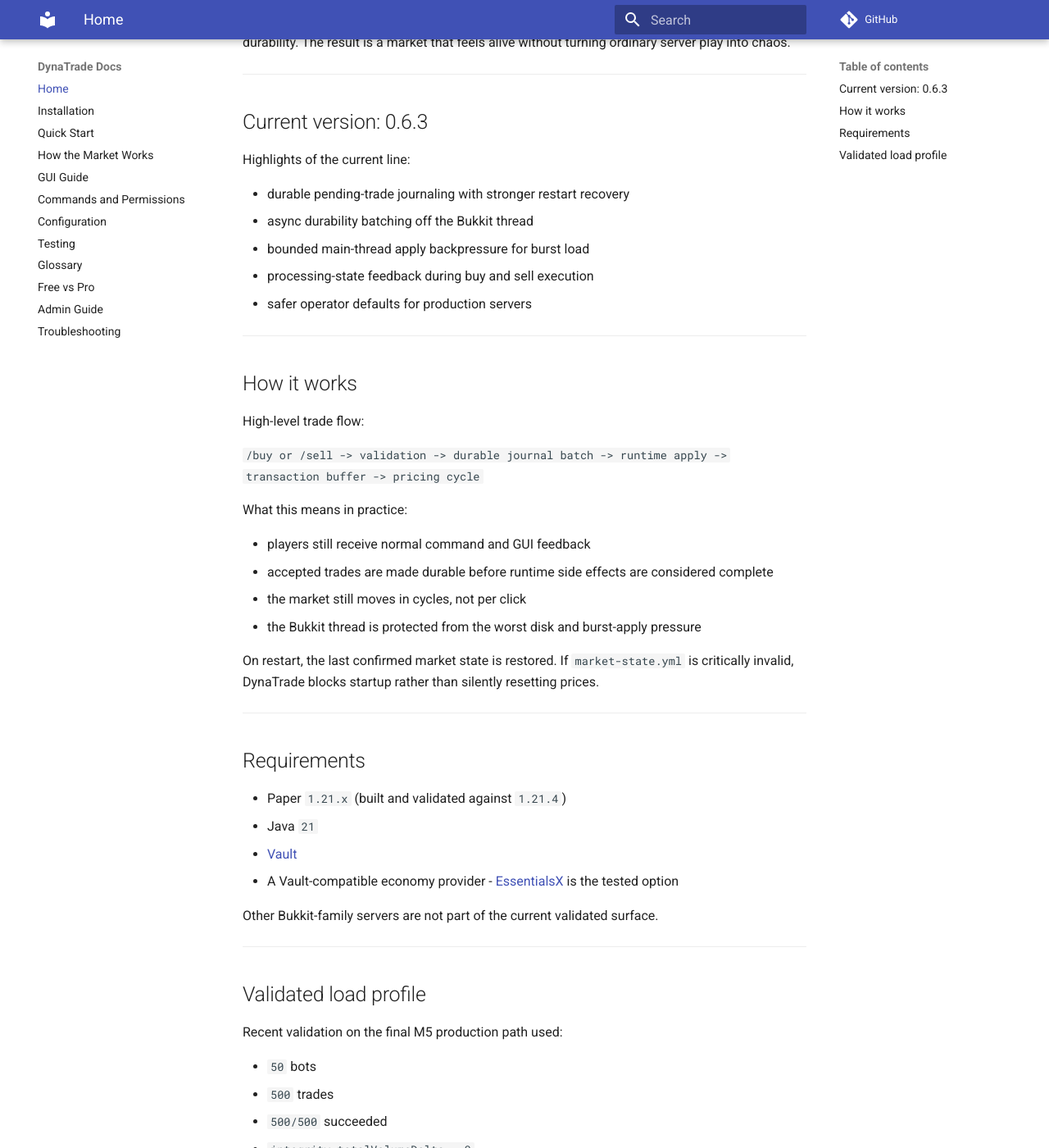
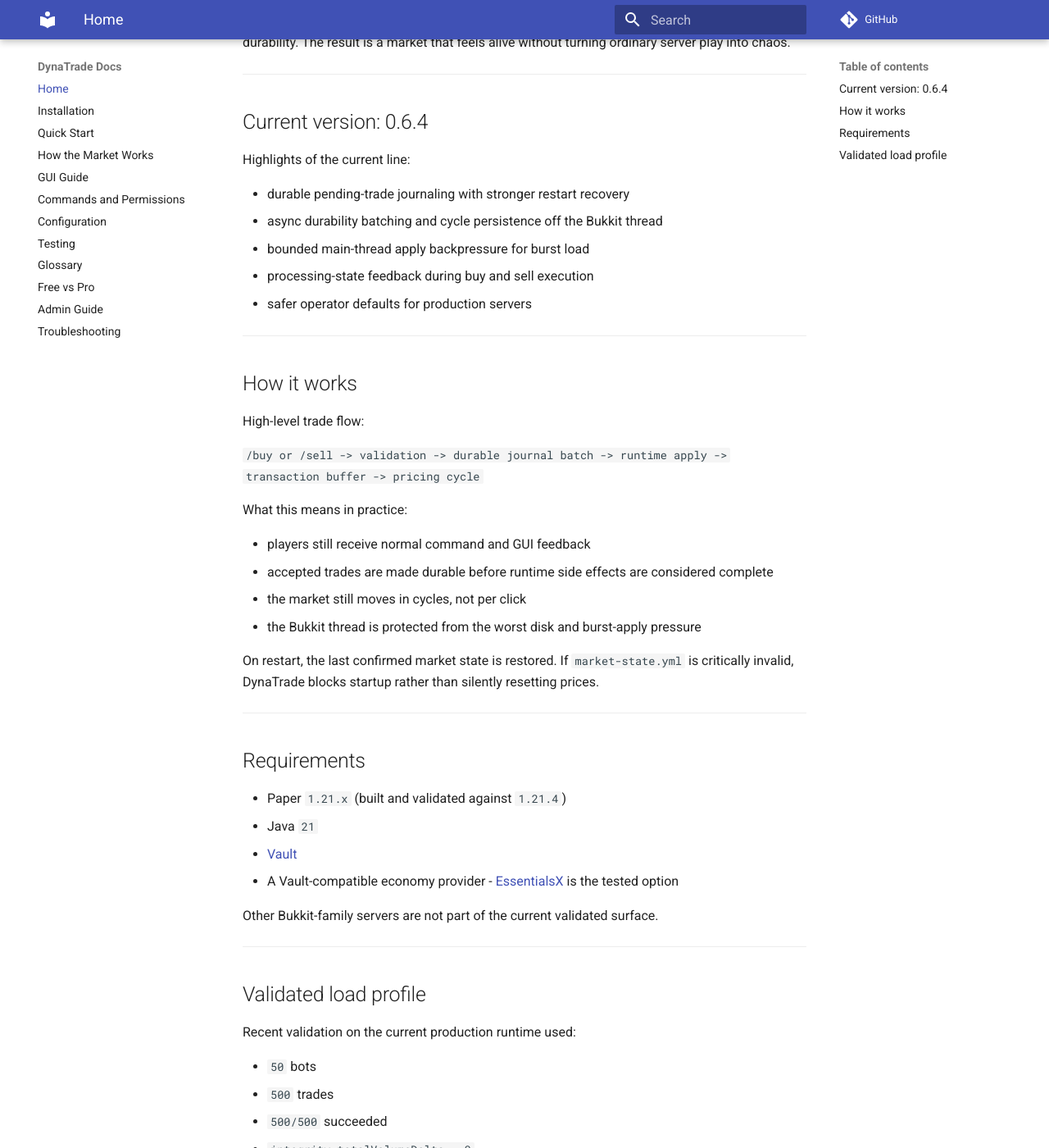
Before and after one commit to jeanmattcs/dynatrade-docs, an MkDocs documentation site: the page built from docs/index.md, in a window 1280 px wide and 1400 px high, scrolled down 233 px. Shown: the whole window at 82% size. Built offline with MkDocs 1.6.1 and Material for MkDocs 9.7.7, drawn with Linux system fonts in a browser that asks for light colours; comment, search, counter and statistics services are not loaded.

Commit message:
docs(release): publish v0.6.4 operator docs
Problem: the public docs still described the 0.6.3 line and included milestone-era validation wording/defaults.

Why it matters: Spigot-facing documentation should match the release artifact and explain the current production posture without internal milestone language.

What changed: updated public docs to v0.6.4, aligned apply examples with the 15ms default, removed M5 wording from release docs, and documented the audit-driven 100/1000 brutal-load validation boundary.

```diff
--- a/docs/index.md
+++ b/docs/index.md
@@ -6,12 +6,12 @@ Instead of reacting to every buy or sell like a slot machine, it aggregates play
 
 ---
 
-## Current version: 0.6.3
+## Current version: 0.6.4
 
 Highlights of the current line:
 
 - durable pending-trade journaling with stronger restart recovery
-- async durability batching off the Bukkit thread
+- async durability batching and cycle persistence off the Bukkit thread
 - bounded main-thread apply backpressure for burst load
 - processing-state feedback during buy and sell execution
 - safer operator defaults for production servers
@@ -48,7 +48,7 @@ Other Bukkit-family servers are not part of the current validated surface.
 
 ## Validated load profile
 
-Recent validation on the final M5 production path used:
+Recent validation on the current production runtime used:
 
 - `50` bots
 - `500` trades
@@ -57,7 +57,7 @@ Recent validation on the final M5 production path used:
 
 Recent valid runs landed around the `89-107 trades/s` range, with repeated confirmation runs averaging above `95/s`.
 
-This is enough to treat the current `0.6.3` line as production-ready for the validated local profile rather than as an experimental milestone build.
+This is enough to treat the current `0.6.4` line as production-ready for the validated local profile rather than as an experimental milestone build.
 
 ---
 
```
Also changed, not shown: README.md (+1 -1 lines), docs/Admin-Guide.md (+3 -3 lines), docs/Configuration.md (+4 -4 lines), docs/Installation.md (+2 -2 lines), docs/Testing.md (+5 -2 lines), docs/Troubleshooting.md (+2 -2 lines).
